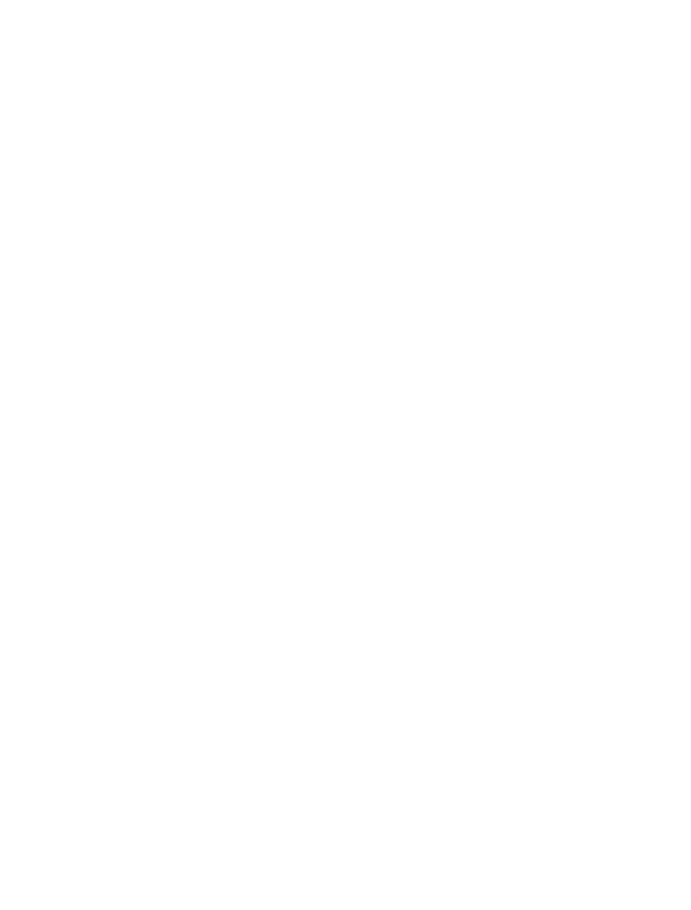
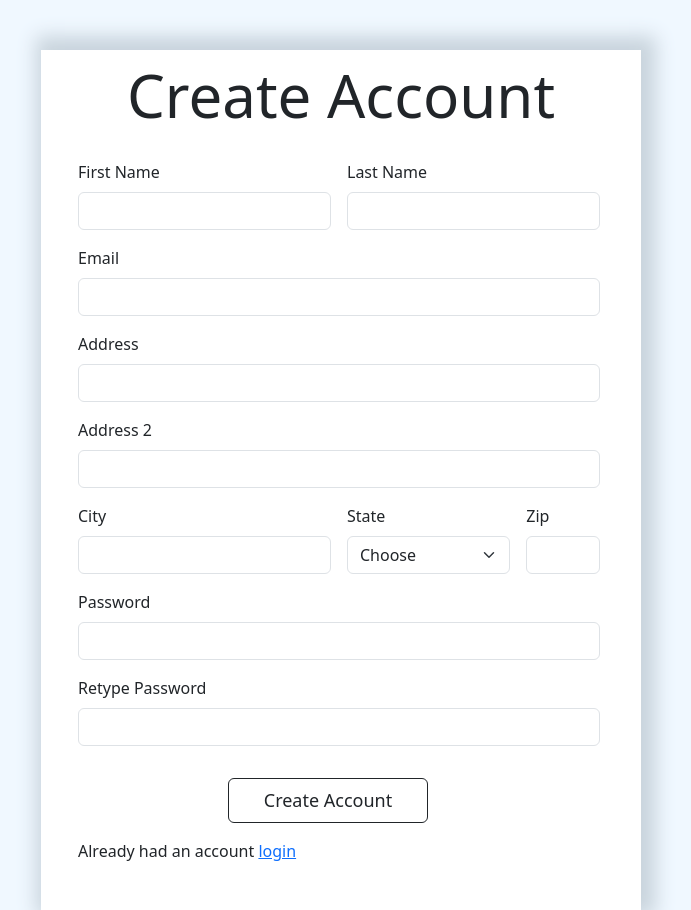
Before and after one commit to saurabhrs26/SupaMart, a plain HTML site: page register.html in a window 1280 px wide. Shown: the whole page, without its empty margins (389-1080 px from the left). Before the commit the page ends 800 px from the top, so only its background shows below. Drawn offline with nearby package versions, Linux system fonts and the light colour scheme.

Commit message:
registration page created

```diff
--- a/register.html
+++ b/register.html
@@ -4,8 +4,72 @@
     <meta charset="UTF-8">
     <meta name="viewport" content="width=device-width, initial-scale=1.0">
     <title>Registration page</title>
+    <link href="https://cdn.jsdelivr.net/npm/bootstrap@5.3.2/dist/css/bootstrap.min.css" rel="stylesheet" integrity="sha384-T3c6CoIi6uLrA9TneNEoa7RxnatzjcDSCmG1MXxSR1GAsXEV/Dwwykc2MPK8M2HN" crossorigin="anonymous">
+    <script src="https://cdn.jsdelivr.net/npm/bootstrap@5.3.2/dist/js/bootstrap.bundle.min.js" integrity="sha384-C6RzsynM9kWDrMNeT87bh95OGNyZPhcTNXj1NW7RuBCsyN/o0jlpcV8Qyq46cDfL" crossorigin="anonymous"></script>
+    <link rel="stylesheet" href="register.css">
 </head>
 <body>
+    <div class="registerBody">
+        <div id="crt">Create Account</div>
+        <div class="inner">
+            <form class="row g-3">
+                <div class="col-md-6">
+                  <label for="inputName4" class="form-label">First Name</label>
+                  <input type="text" class="form-control" id="inputName4">
+                </div>
+                <div class="col-md-6">
+                  <label for="inputLastName" class="form-label">Last Name</label>
+                  <input type="text" class="form-control" id="inputLastName">
+                </div>
+                <div class="col-12">
+                    <label for="inputEmail" class="form-label">Email</label>
+                    <input type="email" class="form-control" id="inputEmail">
+                  </div>
+                <div class="col-12">
+                  <label for="inputAddress" class="form-label">Address</label>
+                  <input type="text" class="form-control" id="inputAddress" >
+                </div>
+                <div class="col-12">
+                  <label for="inputAddress2" class="form-label">Address 2</label>
+                  <input type="text" class="form-control" id="inputAddress2" >
+                </div>
+                <div class="col-md-6">
+                  <label for="inputCity" class="form-label">City</label>
+                  <input type="text" class="form-control" id="inputCity">
+                </div>
+                <div class="col-md-4">
+                  <label for="inputState" class="form-label">State</label>
+                  <select id="inputState" class="form-select">
+                    <option selected>Choose</option>
+                    <option>Maharashtra</option>
+                    <option>Gujrat</option>
+                    <option>Madhya Pradesh</option>
+                  </select>
+                </div>
 
+                <div class="col-md-2">
+                  <label for="inputZip" class="form-label">Zip</label>
+                  <input type="text" class="form-control" id="inputZip">
+                </div>
+                <div class="col-12">
+                    <label for="inputPass" class="form-label">Password</label>
+                    <input type="password" class="form-control" id="inputPass" >
+                  </div>
+                  <div class="col-12">
+                    <label for="inputRetypePass" class="form-label">Retype Password</label>
+                    <input type="password" class="form-control" id="inputRetypePass">
+                  </div>
+                <div class="col-12">
+
+                </div>
+                <div class="col-12">
+                  <button type="button" class="btn btn-outline-dark" id="submit" onclick="window.location.href = 'login.html';">Create Account</button>
+                </div>
+                <div class="col-12">
+                 Already had an account <a href = 'login.html'>login</a>
+                </div>
+              </form>
+        </div>
+    </div>
 </body>
 </html>
```
